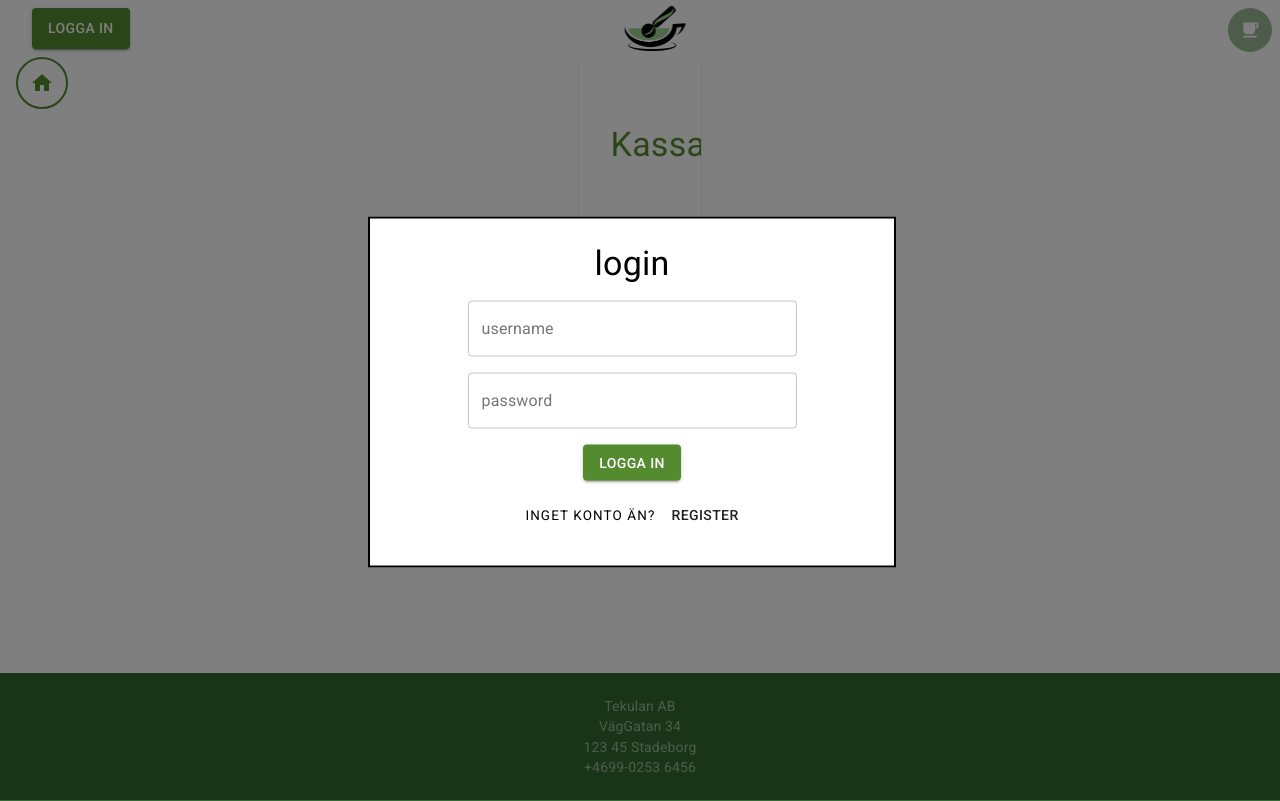
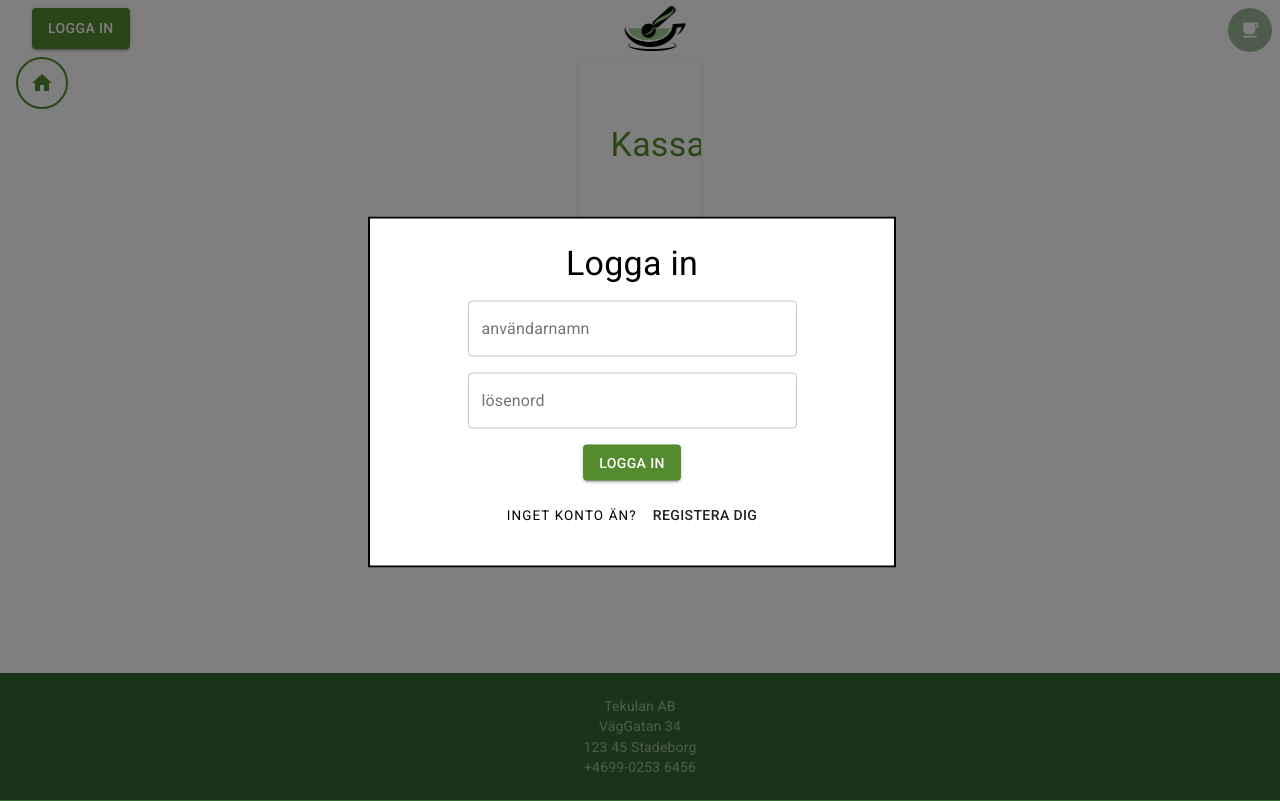
Before and after one commit to alexbryw/te-webshop-api, a React (Create React App) app in the folder client/: page /checkout in a window 1280 px wide. Both pictures are taken after a click on the button "LOGGA IN". Built offline with nearby package versions, Linux system fonts and the light colour scheme; no server answers.

Commit message:
login in swedish

```diff
--- a/client/src/components/LoginModal/LoginModal.tsx
+++ b/client/src/components/LoginModal/LoginModal.tsx
@@ -87,16 +87,16 @@ const LoginModal = (props: Props) => {
             className={classes.paper}>
 
             <Grid item xs={6}>
-                <Typography variant="h4" align="center">{view}</Typography>
+                <Typography variant="h4" align="center">{view === 'login' ? 'Logga in' : 'Registrera dig'}</Typography>
             </Grid>
             <Grid item xs={9}>
                 <TextField
                     fullWidth
                     variant="outlined"
                     id="outlined-helperText"
-                    label="username"
+                    label="användarnamn"
                     helperText={inputErrors.register ? "username is unavailable" :
-                        inputValues.username.length > 20 ? "username can't be longer than 20 characters" : null}
+                        inputValues.username.length > 20 ? "Användarnamnet får ej överstiga 20 tecken" : null}
 
                     value={inputValues.username}
                     onChange={(e) => changeInputValues(e, "username")}
@@ -109,8 +109,8 @@ const LoginModal = (props: Props) => {
                     type="password"
                     variant="outlined"
                     id="outlined-helperText"
-                    label="password"
-                    helperText={inputValues.password.length > 20 ? "password can't be longer than 20 characters" : null}
+                    label="lösenord"
+                    helperText={inputValues.password.length > 20 ? "Lösenordet får ej överstiga 20 tecken" : null}
 
                     value={inputErrors.login ? "" : inputValues.password}
                     onChange={(e) => changeInputValues(e, "password")}
@@ -127,8 +127,8 @@ const LoginModal = (props: Props) => {
                             error={inputValues.password !== inputValues.confirmPassword}
                             variant="outlined"
                             id="outlined-helperText"
-                            label="confirm password"
-                            helperText={"match the password"}
+                            label="Bekräfta lösenord"
+                            helperText={"Lösenordet måste matcha"}
 
                             value={inputValues.confirmPassword}
                             onChange={(e) => changeInputValues(e, "confirmPassword")}
@@ -139,7 +139,7 @@ const LoginModal = (props: Props) => {
                     <Grid item>
                         <FormControlLabel
                             control={<Checkbox checked={inputValues.requestAdmin} onClick={(e) => changeInputValues(e, "requestAdmin")} name="checkedA" />}
-                            label="want to be Admin?"
+                            label="Ansök om admin roll?"
                         />
                     </Grid>
                 </>
@@ -189,7 +189,7 @@ const LoginModal = (props: Props) => {
                     {view === "login" ? "Inget konto än?" : "Har du ett konto?"}
                 </Typography>
                 <Button onClick={() => changeView()}>
-                    {view === "register" ? "Login" : "Register"}
+                    {view === "register" ? "Logga in" : "Registera dig"}
                 </Button>
             </Grid>
         </Grid>
```
